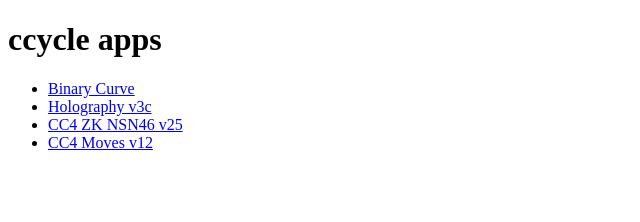
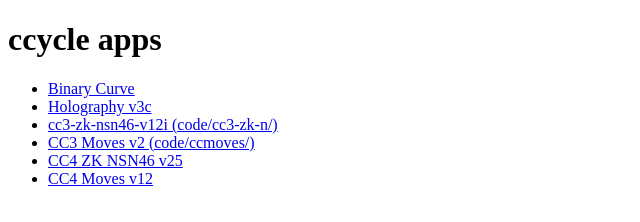
Before and after one commit to fkhafizov/ccycles, a plain HTML site: page index.html in a window 1280 px wide. Shown: the whole page, without its empty margins (0-640 px from the left). Drawn offline with Linux system fonts and the light colour scheme.

Commit message:
Update index.html

```diff
--- a/index.html
+++ b/index.html
@@ -11,6 +11,10 @@
   <ul>
     <li><a href="https://fkhafizov.github.io/apps/binary-curve.html">Binary Curve</a></li>
     <li><a href="https://fkhafizov.github.io/apps/holography_v3c.html">Holography v3c</a></li>
+
+    <li><a href="https://fkhafizov.github.io/ccycles/cc3-zk-nsn46-v12i.html">cc3-zk-nsn46-v12i (code/cc3-zk-n/)</a></li>
+    <li><a href="https://fkhafizov.github.io/ccycles/cc3moves-v2.html">CC3 Moves v2 (code/ccmoves/)</a></li>
+
     <li><a href="https://fkhafizov.github.io/ccycles/cc4-zk-nsn46-v25.html">CC4 ZK NSN46 v25</a></li>
     <li><a href="https://fkhafizov.github.io/ccycles/cc4moves-v12.html">CC4 Moves v12</a></li>
   </ul>
```
